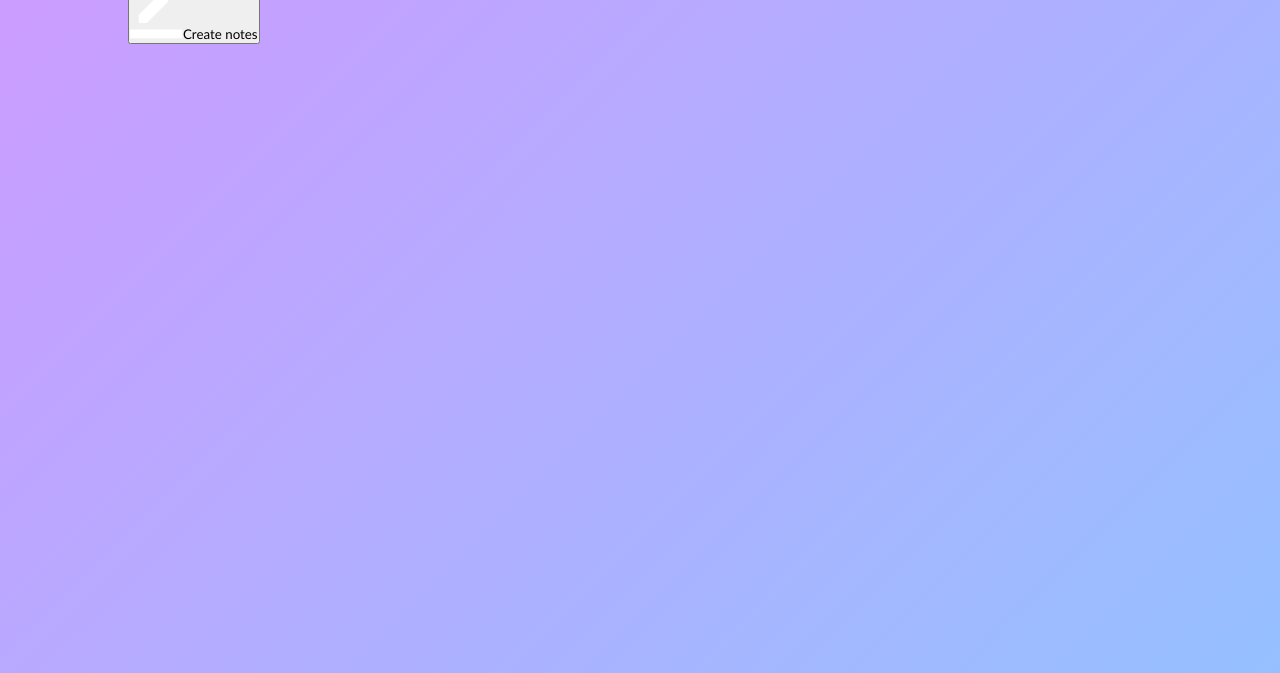
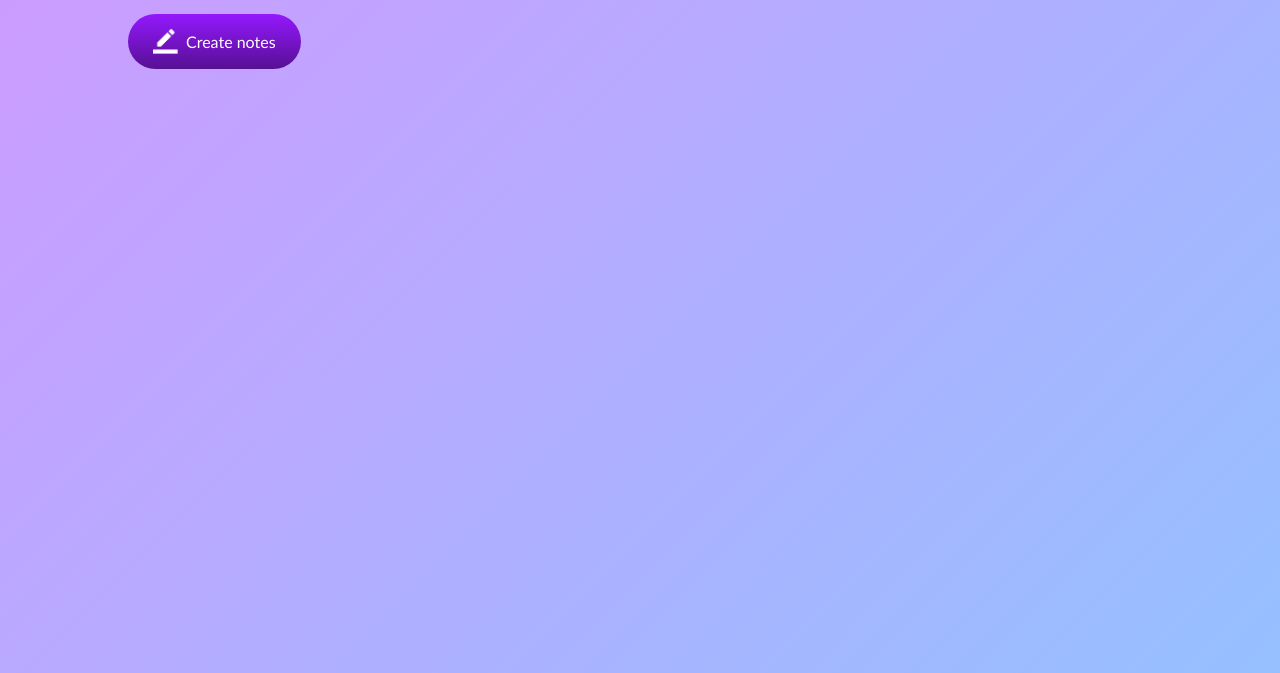
Before and after one commit to Harjot2552/notes-app, a plain HTML site: page index.html in a window 1280 px wide. Shown: the part 127-800 px from the top of the page. Drawn offline with Linux system fonts and the light colour scheme.

Commit message:
Gave some styling to the button and added the icon along side button

```diff
--- a/style.css
+++ b/style.css
@@ -26,3 +26,25 @@
 .container h1 img{
     width: 60px;
 }
+
+
+
+
+.container button img{
+    width: 25px;
+    margin-right: 8px;
+}
+
+.container button{
+    display: flex;
+    align-items: center;
+    background: linear-gradient(#9418fd, #571094);
+    color: white;
+    font-size: 16px;
+    outline: 0;
+    border: 0;
+    border-radius: 40px;
+    padding: 15px 25px;
+    margin: 30px 0 20px;
+    cursor: pointer;
+}
```
